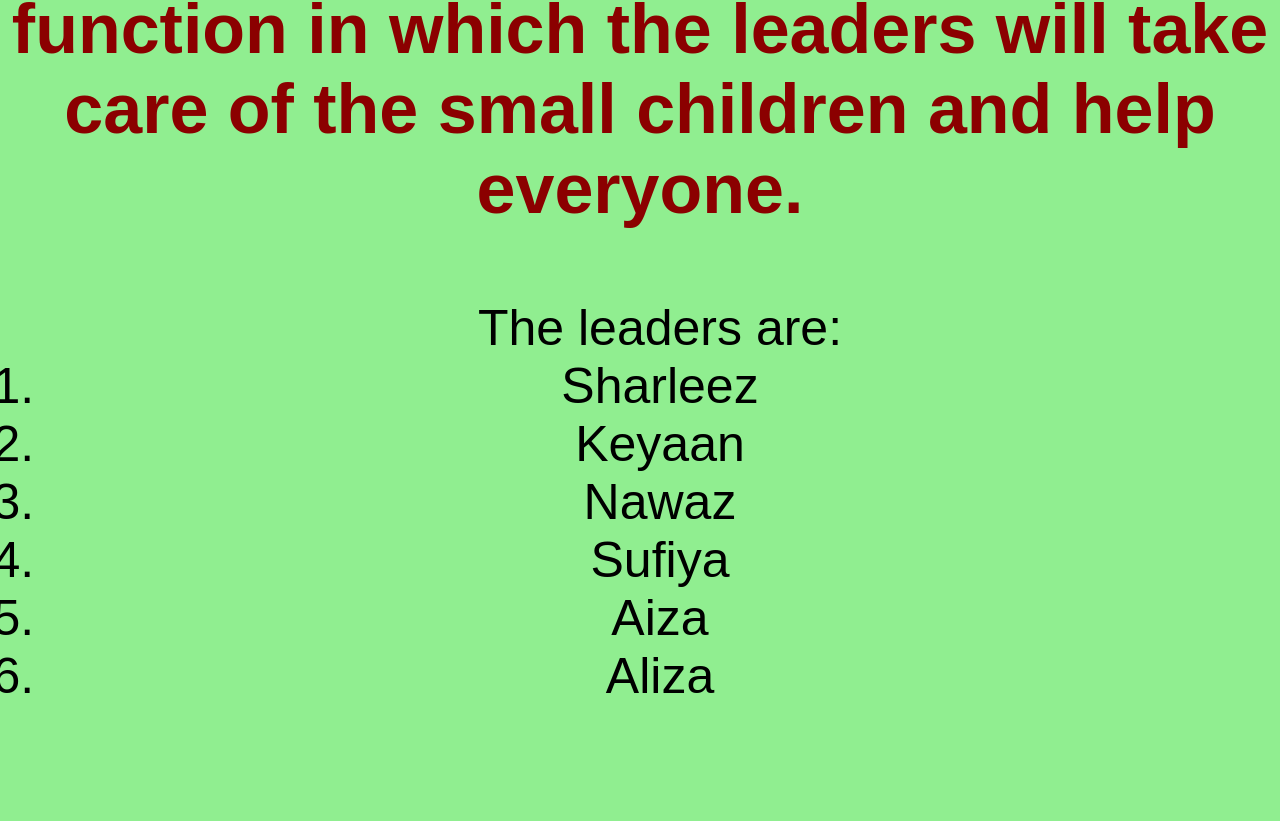
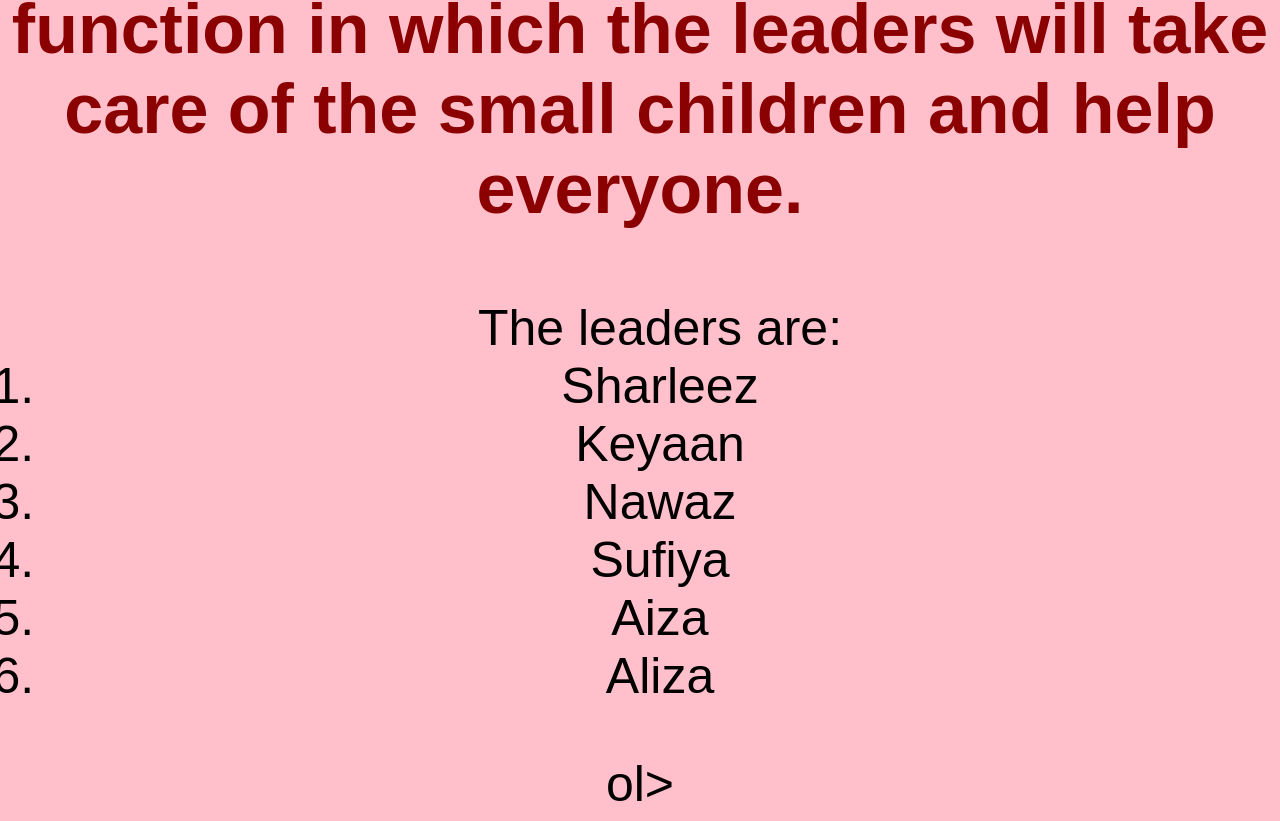
Before and after one commit to nawazahmedmansuri/Mission-Vadodara, a plain HTML site: page index.html in a window 1280 px wide. Shown: the part 1576-2397 px from the top of the page. Before the commit the page ends 2331 px from the top, so only its background shows below. Drawn offline with Linux system fonts and the light colour scheme.

Commit message:
Update index.html
fix

```diff
--- a/index.html
+++ b/index.html
@@ -3,7 +3,7 @@
  <head>
 <style>
 body {
- background-color: lightgreen;
+ background-color: pink;
  font-size: 50px;
  font-family: Arial;
  color: black;
@@ -43,6 +43,6 @@ h3 {
  <li>Sufiya</li>
  <li>Aiza</li>
  <li>Aliza</li>
-<ol>
+</ol>ol>
 </body>
 </html>
```
